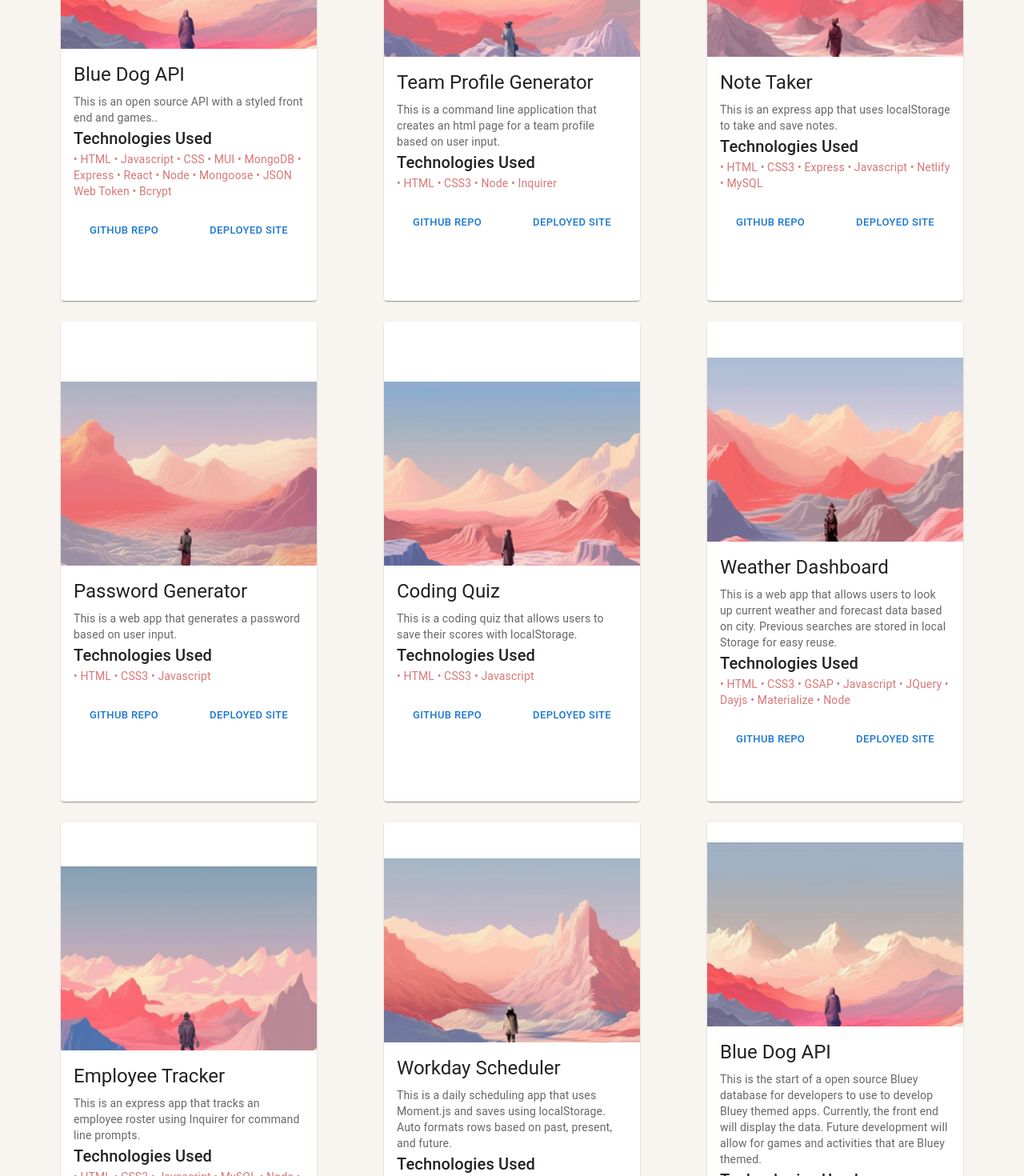
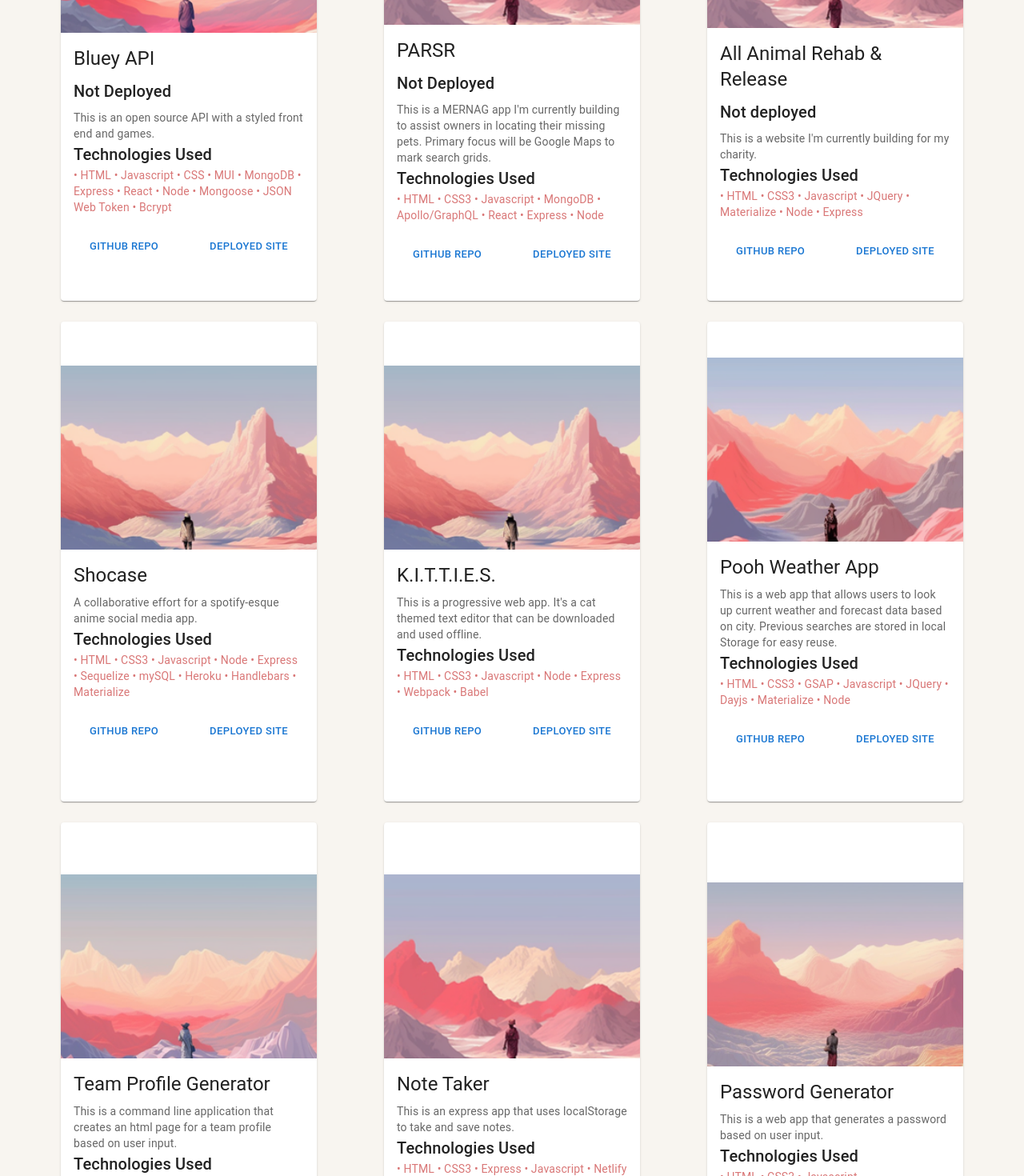
Before and after one commit to 404pandas/react-portfolio, a React (Create React App) app: page /projects in a window 1280 px wide. Shown: the part 320-1790 px from the top of the page at 80% size. Built offline with nearby package versions, Linux system fonts and the light colour scheme.

Commit message:
Fixed footer

```diff
--- a/src/components/Footer/index.js
+++ b/src/components/Footer/index.js
@@ -35,7 +35,7 @@ const Footer = () => {
               style={{ color: "#d97777", marginRight: "2rem" }}
             />
             <Typography variant='body1' id='footer-body1'>
-              1 (772) 834 2342
+              <a href='tel:7728342342'>1 (772) 834 2342</a>
             </Typography>
           </div>
           <div className='email'>
@@ -44,7 +44,10 @@ const Footer = () => {
               style={{ color: "#d97777", marginRight: "2rem" }}
             />
             <Typography variant='body1' id='footer-body1'>
+              <a href='mailto:mary.panda.jackson@gmail.com'>
+                {" "}
                 mary.panda.jackson@gmail.com
+              </a>
             </Typography>
           </div>
         </div>
@@ -55,18 +58,18 @@ const Footer = () => {
             home. If you are interested in hiring me, please contact me!
           </Typography>
           <div className='socialIcons'>
+            <a href='https://www.linkedin.com/in/404pandas'>
               <AiOutlineLinkedin
                 size={20}
                 style={{ color: "#d97777", marginRight: "2rem" }}
               />
-            <AiOutlineShareAlt
-              size={20}
-              style={{ color: "#d97777", marginRight: "2rem" }}
-            />
+            </a>
+            <a href='https://www.github.com/404pandas'>
               <AiOutlineGithub
                 size={20}
                 style={{ color: "#d97777", marginRight: "2rem" }}
               />
+            </a>
           </div>
         </div>
       </div>
--- a/src/components/ProjectCard/data.js
+++ b/src/components/ProjectCard/data.js
@@ -12,9 +12,10 @@ export let projectData = [
   {
     id: 0,
     image: image1,
-    title: "Blue Dog API",
+    title: "Bluey API",
+    subtitle: "Not Deployed",
     description:
-      "This is an open source API with a styled front end and games..",
+      "This is an open source API with a styled front end and games.",
     technologies: [
       "• HTML ",
       "• Javascript ",
@@ -31,61 +32,94 @@ export let projectData = [
     repo: "https://github.com/404pandas/blue-dog-api",
     live: "https://404pandas.github.io",
   },
+
   {
     id: 1,
-    image: image2,
-    title: "Team Profile Generator",
+    image: image3,
+    title: "PARSR",
+    subtitle: "Not Deployed",
     description:
-      "This is a command line application that creates an html page for a team profile based on user input.",
-    technologies: ["• HTML ", "• CSS3 ", "• Node ", "• Inquirer "],
+      "This is a MERNAG app I'm currently building to assist owners in locating their missing pets. Primary focus will be Google Maps to mark search grids.",
+    technologies: [
+      "• HTML ",
+      "• CSS3 ",
+      "• Javascript ",
+      "• MongoDB ",
+      "• Apollo/GraphQL ",
+      "• React ",
+      "• Express ",
+      "• Node ",
+    ],
 
-    repo: "https://github.com/404pandas/teamProfileGenerator",
+    repo: "https://github.com/404pandas/PARSR",
     live: "https://404pandas.github.io",
   },
   {
     id: 2,
     image: image3,
-    title: "Note Taker",
-    description:
-      "This is an express app that uses localStorage to take and save notes.",
+    title: "All Animal Rehab & Release",
+    subtitle: "Not deployed",
+    description: "This is a website I'm currently building for my charity.",
     technologies: [
       "• HTML ",
       "• CSS3 ",
+      "• Javascript ",
+      "• JQuery ",
+      "• Materialize ",
+      "• Node ",
       "• Express ",
-      "• Javascript ",
-      "• Netlify ",
-      "• MySQL ",
     ],
 
-    repo: "https://github.com/404pandas/notetaker",
+    repo: "https://github.com/404pandas/all-animal-r-r",
     live: "https://404pandas.github.io",
   },
   {
-    id: 3,
-    image: image4,
-    title: "Password Generator",
+    id: 15,
+    image: image8,
+    title: "Shocase",
     description:
-      "This is a web app that generates a password based on user input.",
-    technologies: ["• HTML ", "• CSS3 ", "• Javascript "],
+      "A collaborative effort for a spotify-esque anime social media app.",
+    technologies: [
+      "• HTML ",
+      "• CSS3 ",
+      "• Javascript ",
+      "• Node ",
+      "• Express ",
+      "• Sequelize ",
+      "• mySQL ",
+      "• Heroku ",
+      "• Handlebars ",
+      "• Materialize ",
+    ],
 
-    repo: "https://github.com/404pandas/password-generator",
+    repo: "https://github.com/404pandas/Shocase",
+    live: "https://shocase-mary-96d07dad4eea.herokuapp.com/",
+  },
+  {
+    id: 15,
+    image: image8,
+    title: "K.I.T.T.I.E.S.",
+    subtitle: "",
+    description:
+      "This is a progressive web app. It's a cat themed text editor that can be downloaded and used offline.",
+    technologies: [
+      "• HTML ",
+      "• CSS3 ",
+      "• Javascript ",
+      "• Node ",
+      "• Express ",
+      "• Webpack ",
+      "• Babel ",
+    ],
+
+    repo: "https://github.com/404pandas/pwa-kitties",
     live: "https://404pandas.github.io",
   },
   {
-    id: 4,
-    image: image5,
-    title: "Coding Quiz",
-    description:
-      "This is a coding quiz that allows users to save their scores with localStorage.",
-    technologies: ["• HTML ", "• CSS3 ", "• Javascript "],
-
-    repo: "https://github.com/404pandas/coding-quiz",
-    live: "https://404pandas.github.io",
-  },
-  {
-    id: 5,
+    id: 7,
     image: image6,
-    title: "Weather Dashboard",
+    title: "Pooh Weather App",
+    subtitle: "",
     description:
       "This is a web app that allows users to look up current weather and forecast data based on city. Previous searches are stored in local Storage for easy reuse.",
     technologies: [
@@ -103,9 +137,65 @@ export let projectData = [
     live: "https://404pandas.github.io",
   },
   {
+    id: 3,
+    image: image2,
+    title: "Team Profile Generator",
+    subtitle: "",
+    description:
+      "This is a command line application that creates an html page for a team profile based on user input.",
+    technologies: ["• HTML ", "• CSS3 ", "• Node ", "• Inquirer "],
+
+    repo: "https://github.com/404pandas/teamProfileGenerator",
+    live: "https://404pandas.github.io",
+  },
+  {
+    id: 4,
+    image: image3,
+    title: "Note Taker",
+    subtitle: "",
+    description:
+      "This is an express app that uses localStorage to take and save notes.",
+    technologies: [
+      "• HTML ",
+      "• CSS3 ",
+      "• Express ",
+      "• Javascript ",
+      "• Netlify ",
+      "• MySQL ",
+    ],
+
+    repo: "https://github.com/404pandas/notetaker",
+    live: "https://404pandas.github.io",
+  },
+  {
+    id: 5,
+    image: image4,
+    title: "Password Generator",
+    subtitle: "",
+    description:
+      "This is a web app that generates a password based on user input.",
+    technologies: ["• HTML ", "• CSS3 ", "• Javascript "],
+
+    repo: "https://github.com/404pandas/password-generator",
+    live: "https://404pandas.github.io",
+  },
+  {
     id: 6,
+    image: image5,
+    title: "Coding Quiz",
+    subtitle: "",
+    description:
+      "This is a coding quiz that allows users to save their scores with localStorage.",
+    technologies: ["• HTML ", "• CSS3 ", "• Javascript "],
+
+    repo: "https://github.com/404pandas/coding-quiz",
+    live: "https://404pandas.github.io",
+  },
+  {
+    id: 8,
     image: image7,
     title: "Employee Tracker",
+    subtitle: "",
     description:
       "This is an express app that tracks an employee roster using Inquirer for command line prompts.",
     technologies: [
@@ -122,9 +212,10 @@ export let projectData = [
     live: "https://404pandas.github.io",
   },
   {
-    id: 7,
+    id: 9,
     image: image8,
     title: "Workday Scheduler",
+    subtitle: "",
     description:
       "This is a daily scheduling app that uses Moment.js and saves using localStorage. Auto formats rows based on past, present, and future.",
     technologies: [
@@ -140,30 +231,10 @@ export let projectData = [
     live: "https://404pandas.github.io",
   },
   {
-    id: 8,
-    image: image1,
-    title: "Blue Dog API",
-    description:
-      "This is the start of a open source Bluey database for developers to use to develop Bluey themed apps. Currently, the front end will display the data. Future development will allow for games and activities that are Bluey themed.",
-    technologies: [
-      "• HTML ",
-      "• CSS3 ",
-      "• Javascript ",
-      "• MUI ",
-      "• React ",
-      "• MongoDB ",
-      "• Express ",
-      "• Node ",
-      "• Apollo/GraphQL ",
-    ],
-
-    repo: "https://github.com/404pandas/blue-dog-api",
-    live: "https://404pandas.github.io",
-  },
-  {
-    id: 9,
+    id: 10,
     image: image2,
     title: "Alien Tech Blog",
+    subtitle: "",
     description:
       "This is a full stack app using MySQL and Express to create an alien themed blog site.",
     technologies: [
@@ -182,27 +253,10 @@ export let projectData = [
     live: "https://404pandas.github.io",
   },
   {
-    id: 10,
-    image: image3,
-    title: "All Animal Rehab & Release",
-    description: "This is a website I'm currently building for my charity.",
-    technologies: [
-      "• HTML ",
-      "• CSS3 ",
-      "• Javascript ",
-      "• JQuery ",
-      "• Materialize ",
-      "• Node ",
-      "• Express ",
-    ],
-
-    repo: "https://github.com/404pandas/all-animal-r-r",
-    live: "https://404pandas.github.io",
-  },
-  {
     id: 11,
     image: image4,
     title: "Classic Portfolio",
+    subtitle: "",
     description:
       "This is my portfolio built without the use of React given a tech-themed steroid shot.",
     technologies: ["• HTML ", "• CSS3 ", "• Javascript "],
@@ -214,6 +268,7 @@ export let projectData = [
     id: 12,
     image: image5,
     title: "Empty Resources (Shields)",
+    subtitle: "",
     description:
       "This is a repo for storing code snippets, boiler plate code, and extra resources like easy tech shields.",
     technologies: ["• HTML ", "• CSS3 ", "• Javascript "],
@@ -225,6 +280,7 @@ export let projectData = [
     id: 13,
     image: image6,
     title: "Normalize Rework",
+    subtitle: "",
     description:
       "This is the fan favorite Normalize with formatting that is easy on the human brain.",
     technologies: ["• CSS3 "],
@@ -236,6 +292,7 @@ export let projectData = [
     id: 14,
     image: image7,
     title: "Jacob Elenius Website",
+    subtitle: "",
     description:
       "This is a website I built for my husband to aid in his job search.",
     technologies: [
@@ -251,28 +308,10 @@ export let projectData = [
     live: "https://404pandas.github.io",
   },
   {
-    id: 15,
-    image: image8,
-    title: "K.I.T.T.I.E.S.",
-    description:
-      "This is a progressive web app. It's a cat themed text editor that can be downloaded and used offline.",
-    technologies: [
-      "• HTML ",
-      "• CSS3 ",
-      "• Javascript ",
-      "• Node ",
-      "• Express ",
-      "• Webpack ",
-      "• Babel ",
-    ],
-
-    repo: "https://github.com/404pandas/pwa-kitties",
-    live: "https://404pandas.github.io",
-  },
-  {
     id: 16,
     image: image1,
     title: "Social Network API",
+    subtitle: "",
     description:
       "This is a project I have planned to re-create a social media API.",
     technologies: ["• HTML ", "• CSS3 ", "• GSAP ", "• Javascript "],
@@ -284,6 +323,7 @@ export let projectData = [
     id: 17,
     image: image2,
     title: "Booksearch",
+    subtitle: "",
     description:
       "This is a project I have planned to use google books to create book reading lists.",
     technologies: ["• HTML ", "• CSS3 ", "• GSAP ", "• Javascript "],
@@ -291,24 +331,4 @@ export let projectData = [
     repo: "https://github.com/404pandas/react-portfolio",
     live: "https://404pandas.github.io",
   },
-  {
-    id: 18,
-    image: image3,
-    title: "PARSR",
-    description:
-      "This is a MERNAG app I'm currently building to assist owners in locating their missing pets. Primary focus will be Google Maps to mark search grids.",
-    technologies: [
-      "• HTML ",
-      "• CSS3 ",
-      "• Javascript ",
-      "• MongoDB ",
-      "• Apollo/GraphQL ",
-      "• React ",
-      "• Express ",
-      "• Node ",
-    ],
-
-    repo: "https://github.com/404pandas/PARSR",
-    live: "https://404pandas.github.io",
-  },
 ];
--- a/src/components/ProjectCard/index.js
+++ b/src/components/ProjectCard/index.js
@@ -25,6 +25,9 @@ const ProjectCard = ({ project }) => {
           <Typography gutterBottom variant='h5' component='div'>
             {project.title}
           </Typography>
+          <Typography gutterBottom variant='h6' component='div'>
+            {project.subtitle}
+          </Typography>
           <Typography variant='body2' color='text.secondary'>
             {project.description}
           </Typography>
```
Lines whose indentation alone changed are shown as unchanged.
